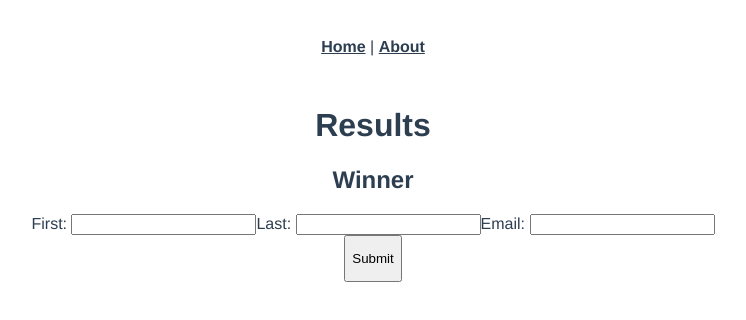
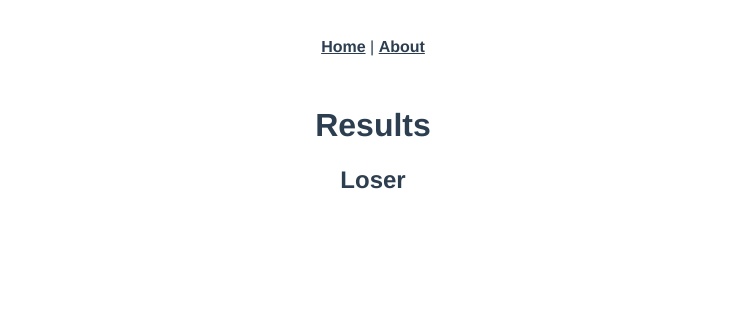
Before and after one commit to mariah-avatarlabs/hershey, a Vue app: page /results in a window 1280 px wide. Shown: the top 320 px of the page, without its empty margins (267-1013 px from the left). Built offline with nearby package versions, Linux system fonts and the light colour scheme.

Commit message:
assign won property to determine winner page

```diff
--- a/src/store/index.js
+++ b/src/store/index.js
@@ -70,7 +70,7 @@ export default new Vuex.Store({
     createUser({commit}, userData ){
 
       var userAction = new FormData();
-      userAction.append('action', 'createUser');
+      userAction.append('action', 'claim');
       userAction.append('firstname', userData.firstname);
       userAction.append('lastname', userData.lastname);
       userAction.append('email', userData.email);
--- a/src/views/Results.vue
+++ b/src/views/Results.vue
@@ -66,7 +66,7 @@ export default {
 
   data(){
     return {
-      isWinner: true,
+      isWinner: this.$store.state.session.winner,
       userData: {
         firstname: "",
         lastname: "",
@@ -93,8 +93,8 @@ export default {
       this.createUser(this.userData)
 
         .then((data) => {
-          if(data.user){
-            console.log('made user: ', this);
+          if(data.error){
+            console.log('made user: ', this, data);
             this.$router.push('confirmation')
           }
 
```
